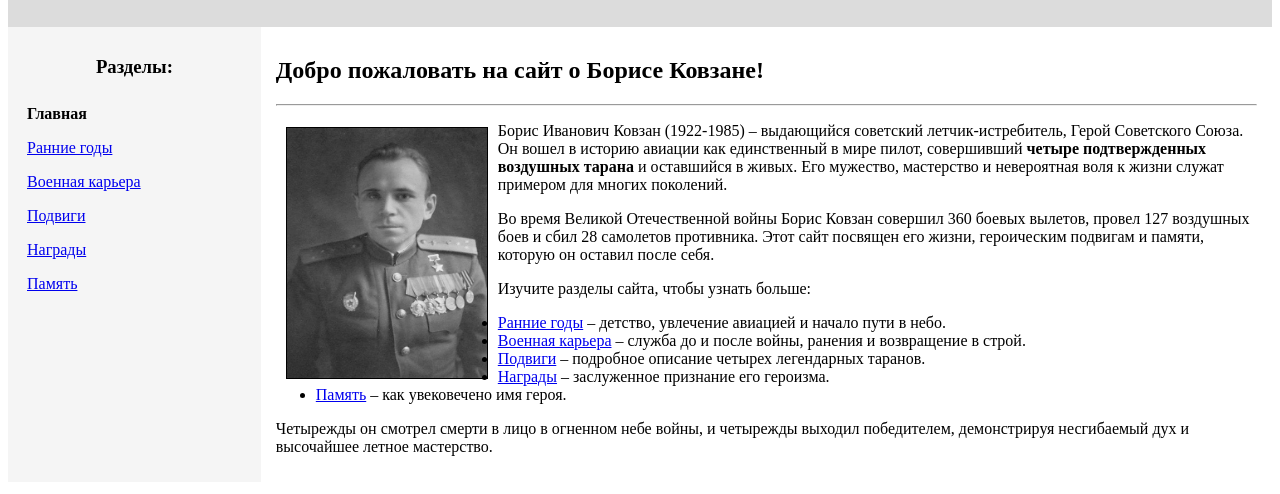
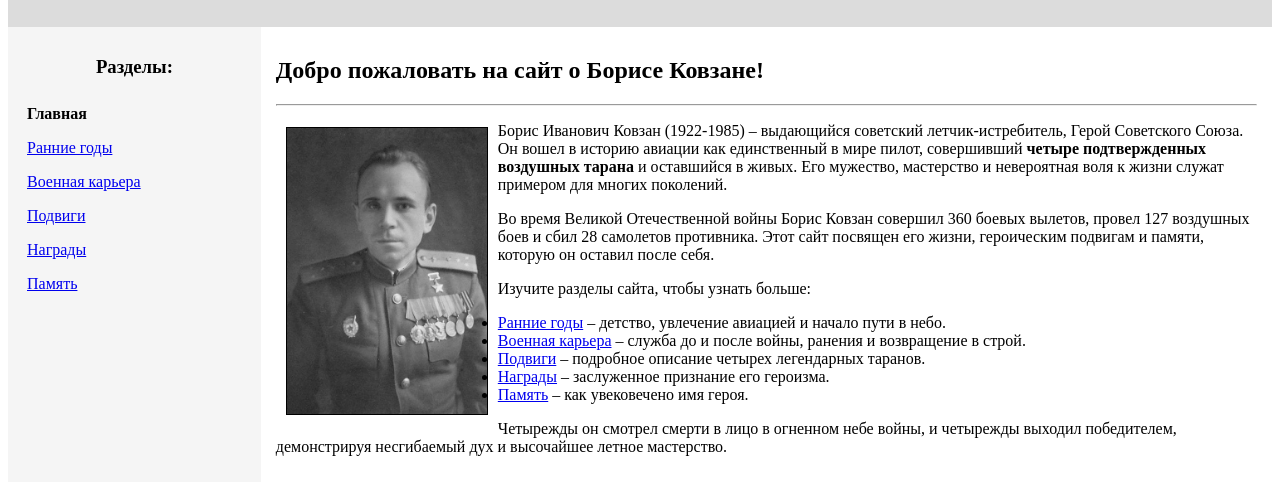
Before and after one commit to Arkasha335/Boris-Kovzan-Hero, a plain HTML site: page index.html in a window 1280 px wide. Shown: the part 128-622 px from the top of the page. Drawn offline with Linux system fonts and the light colour scheme.

Commit message:
Update index.html

```diff
--- a/index.html
+++ b/index.html
@@ -29,7 +29,7 @@
             <h2>Добро пожаловать на сайт о Борисе Ковзане!</h2>
             <hr>
             <p>
-                <img src="kovzan_portrait.jpg" alt="Портрет Бориса Ковзана" width="200" height="250" align="left" hspace="10" vspace="5" border="1">
+                <img src="kovzan_portrait.jpg" alt="Портрет Бориса Ковзана" width="200" align="left" hspace="10" vspace="5" border="1">
                 Борис Иванович Ковзан (1922-1985) – выдающийся советский летчик-истребитель, Герой Советского Союза. Он вошел в историю авиации как единственный в мире пилот, совершивший <b>четыре подтвержденных воздушных тарана</b> и оставшийся в живых. Его мужество, мастерство и невероятная воля к жизни служат примером для многих поколений.
             </p>
             <p>
```
